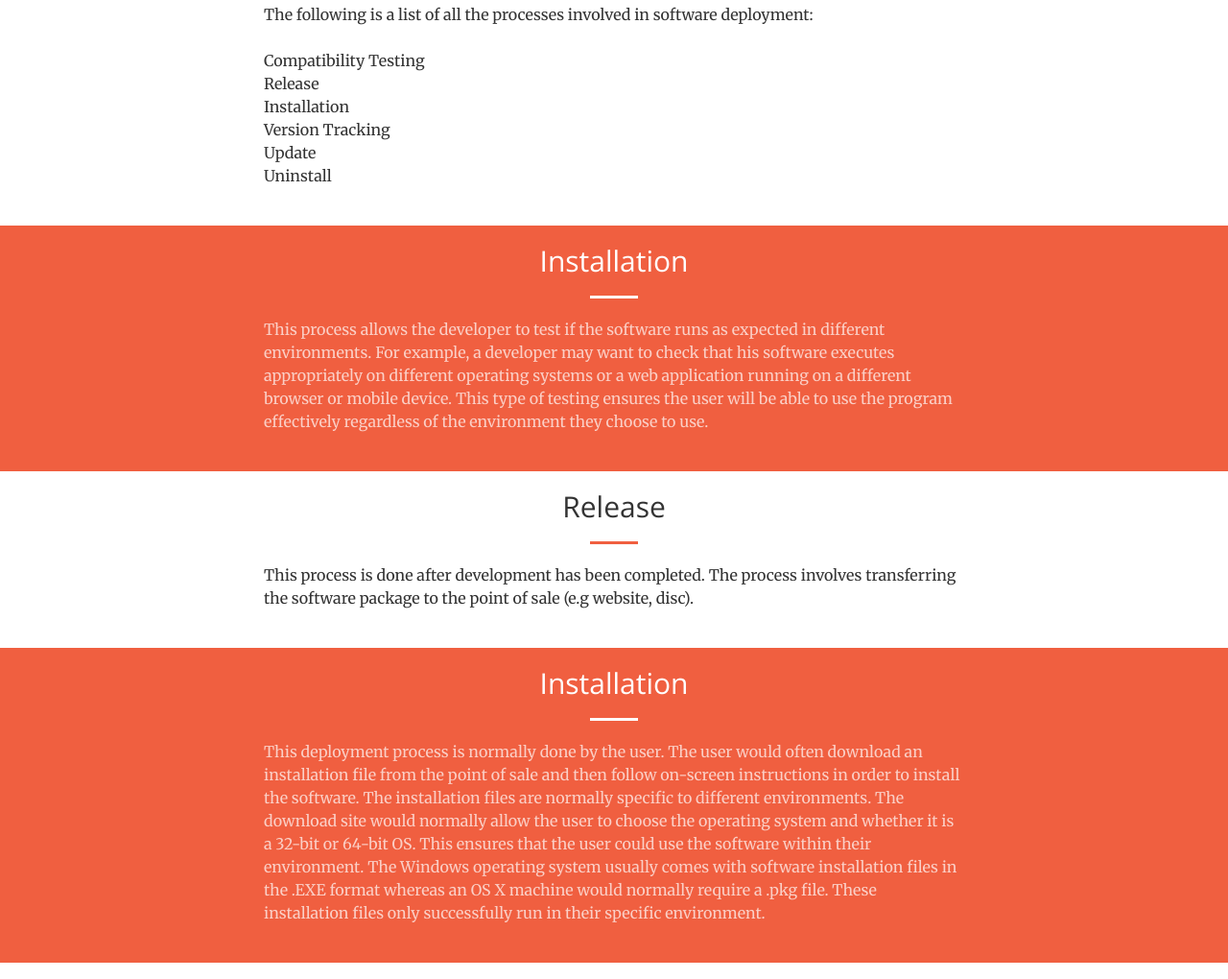
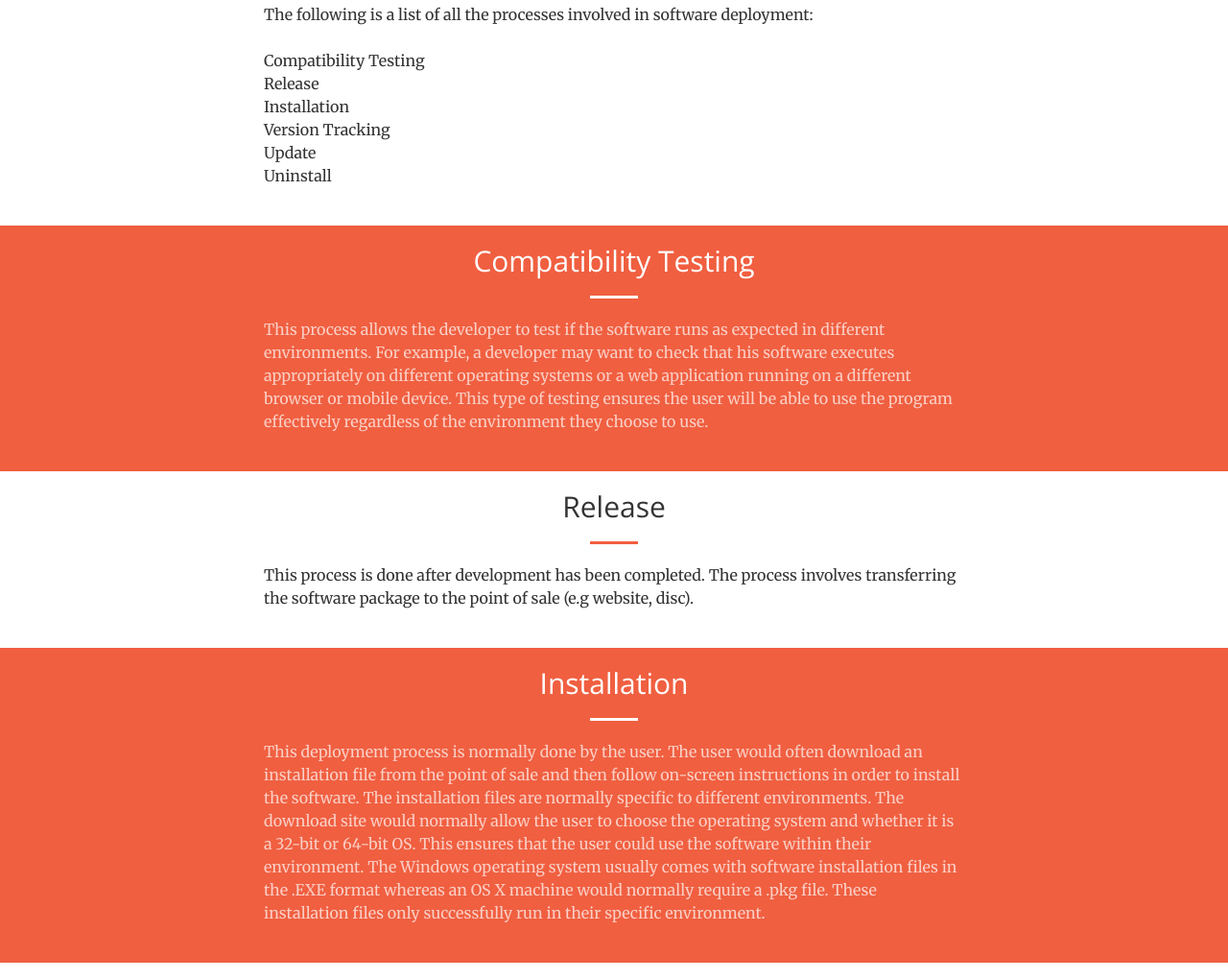
Before and after one commit to anthonyhlcheng/softwaresystemsengineering, a website: page deployment.html in a window 1280 px wide. Shown: the part 1125-2145 px from the top of the page at 96% size. Drawn offline with nearby package versions, Linux system fonts and the light colour scheme.

Commit message:
Update deployment.html

```diff
--- a/deployment.html
+++ b/deployment.html
@@ -144,11 +144,11 @@ Software deployment is the term given to a broad set of processes which make sof
             </div>
         </div>
     </section>
-    <section class="bg-primary" id="install">
+    <section class="bg-primary" id="compatibility">
         <div class="container">
             <div class="row">
                 <div class="col-md-12">
-                    <h2 class="section-heading text-center">Installation</h2>
+                    <h2 class="section-heading text-center">Compatibility Testing</h2>
                     <hr class="light">
                     <div class="col-md-8 col-md-offset-2">
                       <p class="text-faded">
```
